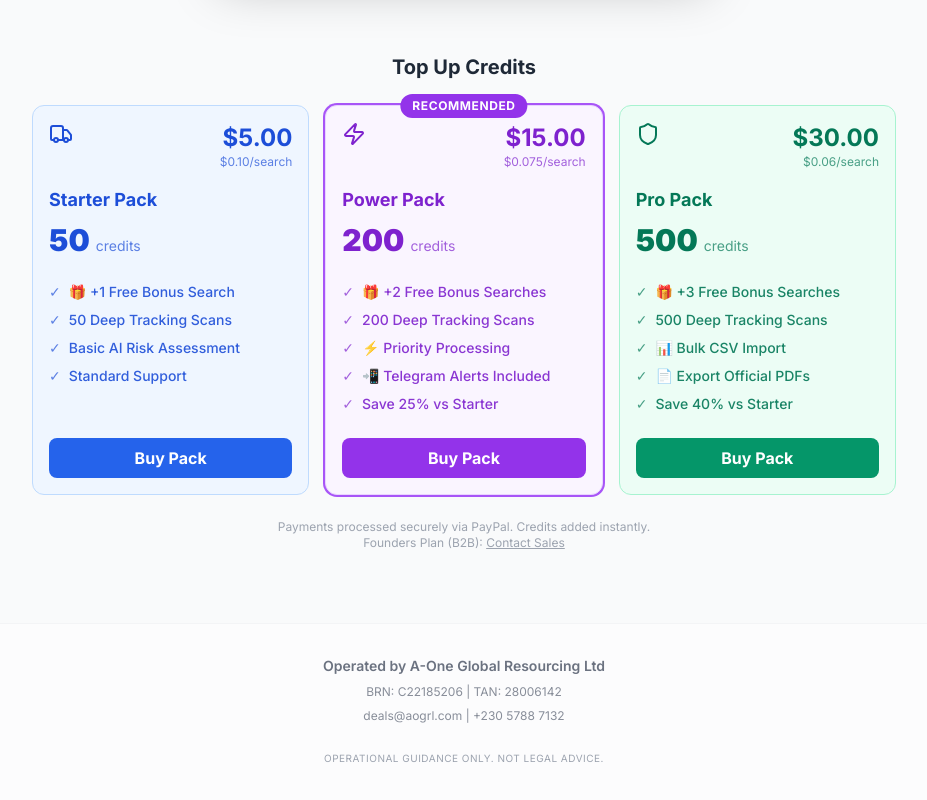
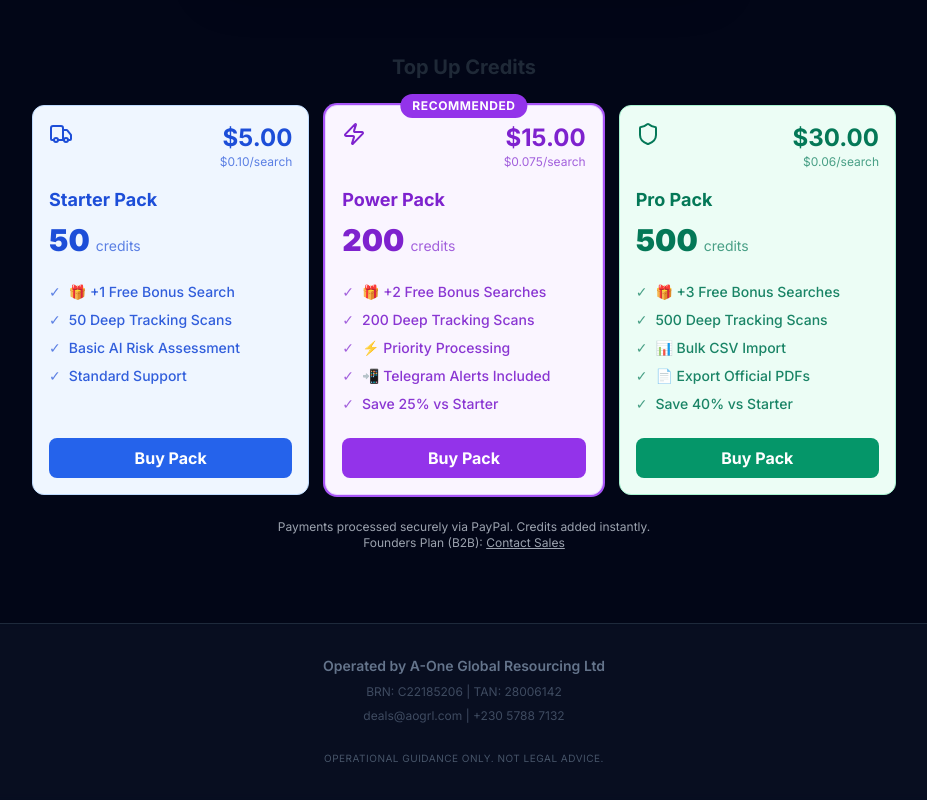
Before and after one commit to Omran1983/Jupiter-Startup, a Next.js app in the folder apps/customs_tracker/: page / in a window 1280 px wide. Shown: the part 831-1631 px from the top of the page, without its empty margins (176-1103 px from the left). Built offline with nearby package versions, Linux system fonts and the light colour scheme; no server answers.

Commit message:
style: Force Global Dark Mode (Fix White Background)

```diff
--- a/apps/customs_tracker/src/app/layout.tsx
+++ b/apps/customs_tracker/src/app/layout.tsx
@@ -22,18 +22,18 @@ export default function RootLayout({
     return (
         <html lang="en">
             <body className={inter.className}>
-                <div className="min-h-screen flex flex-col items-center bg-gray-50 text-gray-900 overflow-x-hidden">
+                <div className="min-h-screen flex flex-col items-center bg-slate-950 text-slate-200 overflow-x-hidden selection:bg-blue-500/30">
                     <Header />
                     <CarrierSideBar />
                     <main className="w-full max-w-5xl p-6 flex-1 flex flex-col items-center justify-center">
                         {children}
                     </main>
-                    <footer className="p-8 text-center border-t border-gray-100 w-full mt-8 bg-white/50">
-                        <div className="flex flex-col gap-2 text-sm text-gray-500">
-                            <p className="font-semibold cursor-help" title="Registered in Republic of Mauritius">Operated by A-One Global Resourcing Ltd</p>
-                            <p className="text-xs opacity-80">BRN: C22185206 | TAN: 28006142</p>
-                            <p className="text-xs opacity-80">deals@aogrl.com | +230 5788 7132</p>
-                            <p className="text-[10px] text-gray-400 mt-4 uppercase tracking-wider">
+                    <footer className="p-8 text-center border-t border-slate-800 w-full mt-8 bg-slate-900/50 backdrop-blur-sm">
+                        <div className="flex flex-col gap-2 text-sm text-slate-500">
+                            <p className="font-semibold cursor-help hover:text-slate-300 transition-colors" title="Registered in Republic of Mauritius">Operated by A-One Global Resourcing Ltd</p>
+                            <p className="text-xs opacity-60">BRN: C22185206 | TAN: 28006142</p>
+                            <p className="text-xs opacity-60 hover:text-blue-400 transition-colors">deals@aogrl.com | +230 5788 7132</p>
+                            <p className="text-[10px] text-slate-600 mt-4 uppercase tracking-wider">
                                 Operational guidance only. Not legal advice.
                             </p>
                         </div>
```
